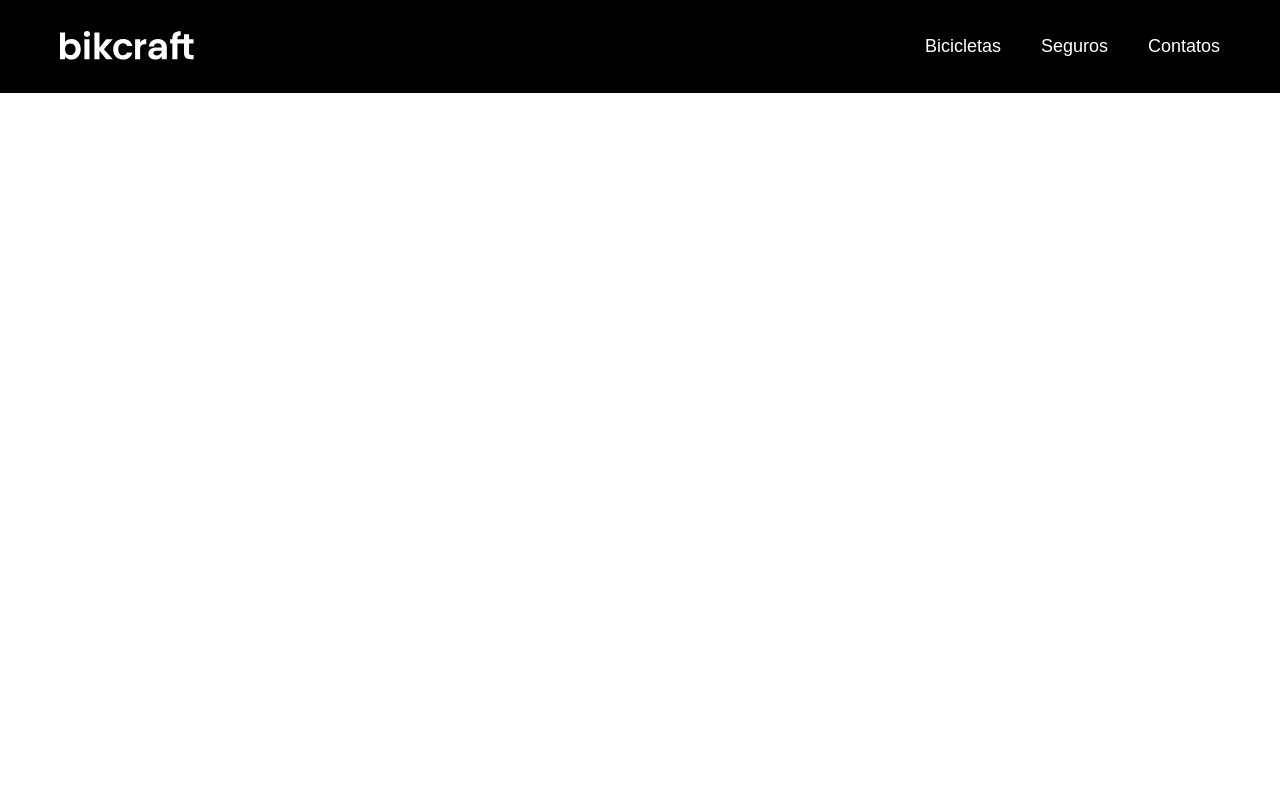
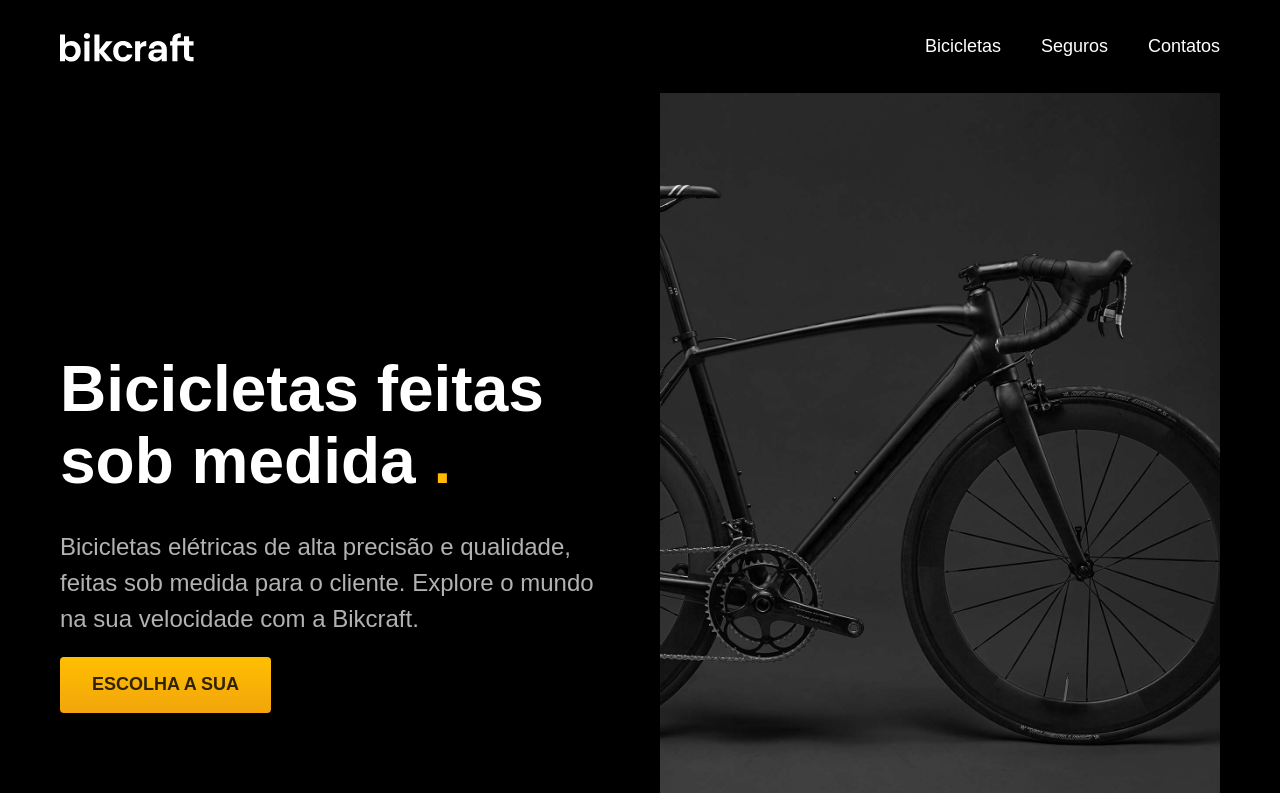
Before and after one commit to howtrojan/BIKECRAFT, a plain HTML site: page index.html in a window 1280 px wide. Drawn offline with Linux system fonts and the light colour scheme.

Commit message:
Inclusao de primeira sessao

```diff
--- a/index.html
+++ b/index.html
@@ -26,5 +26,17 @@
             </nav>
         </div>
     </header>
+
+    <main class="introducao-bg">
+        <div class="introducao">
+            <div class="introducao-conteudo">
+                <h1>Bicicletas feitas sob medida <span>.</span></h1>
+                <p>Bicicletas elétricas de alta precisão e qualidade,  feitas sob medida para o cliente. Explore o mundo na sua velocidade com a Bikcraft.
+                </p>
+                <a href="./bicicletas.html">Escolha a sua</a>
+            </div>
+            <img src="./img/fotos/introducao.jpg" alt="Bicicleta elétrica preta">
+        </div>
+    </main>
   </body>
 </html>
--- a/styles.css
+++ b/styles.css
@@ -1,6 +1,15 @@
 body{
     margin: 0;
     font-family: Arial, Helvetica, sans-serif;
+}
+
+h1, ul, p{
+    margin: 0;
+}
+
+img{
+    max-width: 100%;
+    display: block;
 }
 
 ul{
@@ -11,6 +20,7 @@ ul{
 
 a{
     text-decoration: none;
+    color: inherit;
 }
 
 .header-bg{
@@ -87,3 +97,59 @@ a{
         font-size: 14px;
     }
 }
+
+.introducao-bg{
+    background: #000000;
+    color: #ffffff;
+}
+
+.introducao{
+    display: grid;
+    grid-template-columns: 1fr 1fr;
+    gap: 0px 40px;
+    max-width: 1200px;
+    box-sizing: border-box;
+    padding-left: 20px;
+    padding-right: 20px;
+    margin-left: auto;
+    margin-right: auto;
+}
+
+.introducao-conteudo{
+    align-self: end;
+    padding-bottom: 80px;
+}
+
+.introducao h1{
+    margin-bottom: 32px;
+    font-size: 64px;
+    line-height: 1.125;
+}
+
+.introducao h1 span{
+    color: #FFBB00;
+}
+
+.introducao p{
+    margin-bottom: 20px ;
+    font-size: 24px;
+    line-height: 1.5;
+    color: #b2b2b2;
+}
+
+.introducao a{
+    display: inline-block;
+    padding: 16px 32px;
+    background: linear-gradient(#FFBF00, #F2A50C);
+    border-radius: 4px;
+    box-shadow: 0 1px 2px rgba(0, 0, 0, 0.1);
+    text-transform: uppercase;
+    color: #332200;
+    font-size: 18px;
+    line-height: 1.33;
+    font-weight: bold;
+}
+
+.introducao a:hover{
+    background: linear-gradient(#FFB60d, #e59317);
+}
```
